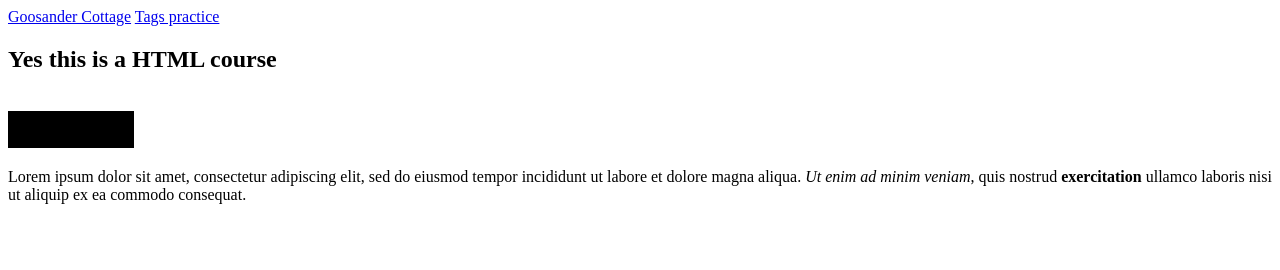
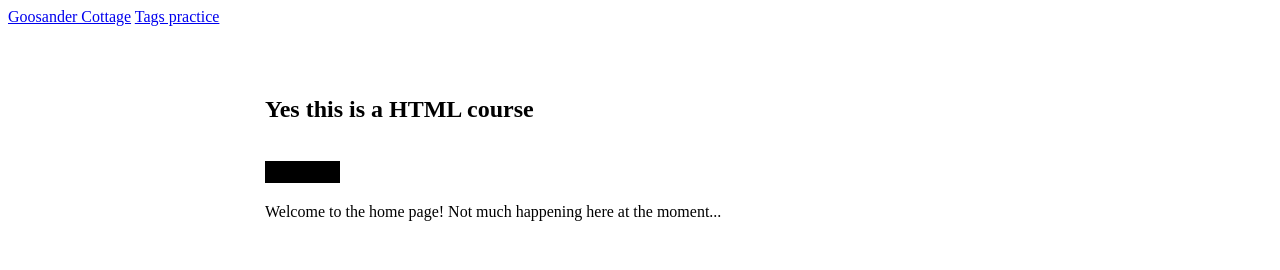
Before and after one commit to zs5656/html_coding, a plain HTML site: page index.html in a window 1280 px wide. Drawn offline with Linux system fonts and the light colour scheme.

Commit message:
did some stuff

```diff
--- a/index.html
+++ b/index.html
@@ -8,12 +8,13 @@
     <a href="tags.html">Tags practice</a>
 </div>
 
-
+<div style="width:750px; margin: 20px auto; padding:30px">
 <body>
     <h2>Yes this is a HTML course</h2>
-    <br><img src="image.png" alt="e" width="10%" height="10%">
+    <br><img src="images/image.png" alt="e" width="10%" height="10%">
 
-    <p>Lorem ipsum dolor sit amet, consectetur adipiscing elit, sed do eiusmod tempor incididunt ut labore et dolore magna aliqua. <em>Ut enim ad minim veniam</em>, quis nostrud <strong>exercitation</strong> ullamco laboris nisi ut aliquip ex ea commodo consequat. </p>
+    <p>Welcome to the home page! Not much happening here at the moment...</p>
 </body>
+</div>
 
 </html>
```
Also changed, not shown: images/goosander.png (renamed from goosander.png), images/goosander2.png (added), images/image.png (renamed from image.png).
